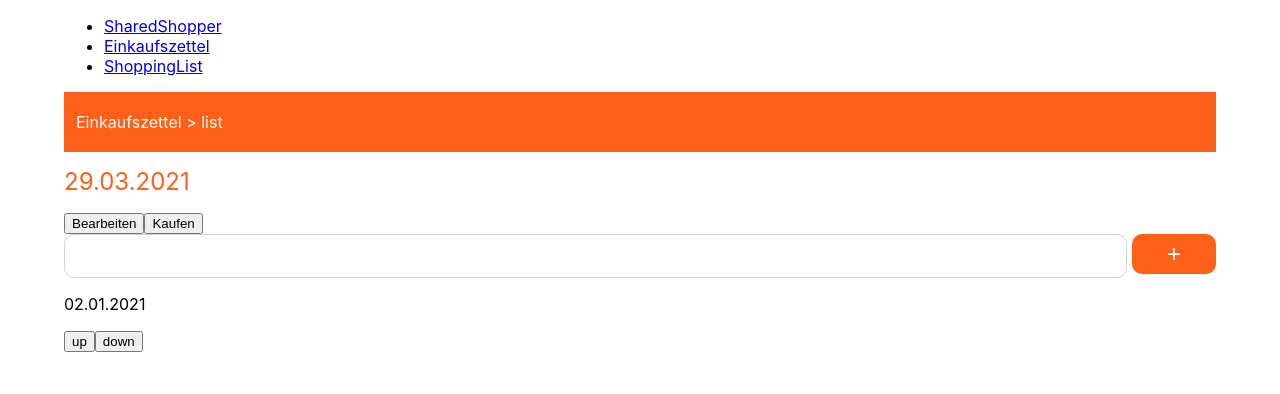
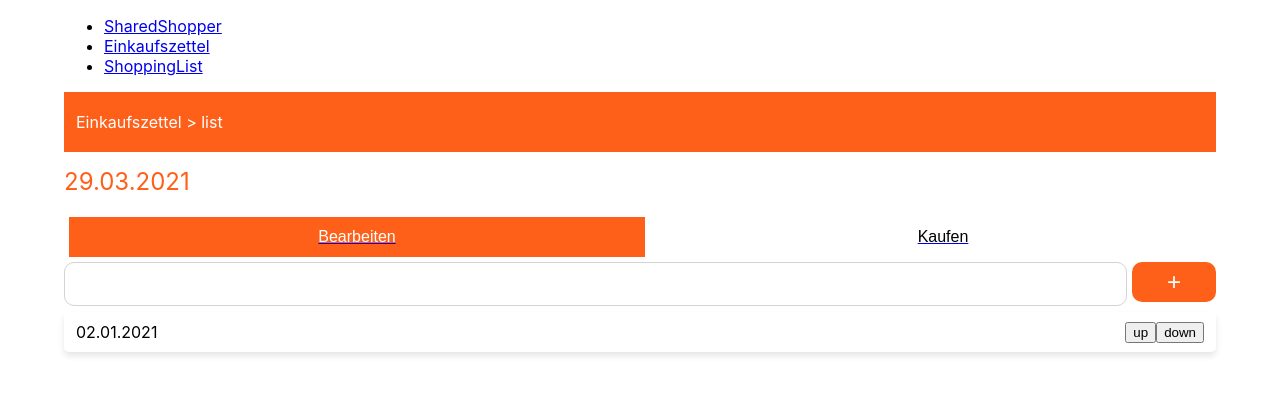
Before and after one commit to fonzerelly/shared-shopper, a React (Create React App) app: page /list/shoppinglist/kaufen in a window 1280 px wide. Shown: the top 394 px of the page. Built offline with nearby package versions, Linux system fonts and the light colour scheme; the HTML template or start-up script is replaced by a standard one.

Commit message:
#13 Added Component ProductChange and CSS

```diff
--- /dev/null
+++ b/src/Components/Components.css
@@ -0,0 +1,14 @@
+.Product {
+    background: #ffffff;
+    box-shadow: 0px 4px 6px rgba(0, 0, 0, 0.1);
+    border-radius: 5px;
+    height: 40px;
+    display: flex;
+    flex-direction: row;
+    justify-content: space-between;
+    align-items: center;
+    padding: 0px 12px;
+    font-size: 16px;
+    line-height: 19px;
+    margin: 6px 0px;
+}
--- /dev/null
+++ b/src/Components/ProductChange.tsx
@@ -0,0 +1,11 @@
+import './Components.css';
+
+export default function ProductChange() {
+    return <div className="Product">
+        <p>02.01.2021</p>
+        <div className="Up_Down">
+        <button className="UpButton">up</button>
+        <button className="UpButton">down</button>
+        </div>
+    </div>
+}
--- a/src/List/List.css
+++ b/src/List/List.css
@@ -77,3 +77,27 @@ h1 {
     padding: 0;
     border: none;
 }
+
+.tab{
+    display:flex;
+    flex-direction: row;
+}
+
+.tabLinks{
+    height: 40px;
+    width: 45vw;
+    display: flex;
+    justify-content: center;
+    align-items: center;
+    background-color: white;
+    color:black;
+    border: none;
+    font-size: 16px;
+    margin: 5px;
+}
+
+.tabLinksActive {
+    background-color: var(--primary);
+    color:white;
+    width: 45vw;
+}
--- a/src/ShoppingList/ShoppingList.tsx
+++ b/src/ShoppingList/ShoppingList.tsx
@@ -8,7 +8,7 @@ import {
 import App from "../App"
 import '../List/List.css';
 import Header from '../Header/Header'
-import Product from '../Product/Product'
+import ProductChange from '../Components/ProductChange'
 
 
 
@@ -17,8 +17,8 @@ export default function ShoppingList() {
         <Header />
         <h1>29.03.2021</h1>
         <div className="tab">
-            <Link to="/list/shoppinglist/bearbeiten"><button className="tablinks" >Bearbeiten</button></Link>
-            <Link to="/list/shoppinglist/kaufen"><button className="tablinks" >Kaufen</button></Link>
+            <Link to="/list/shoppinglist/bearbeiten"><button className="tabLinks tabLinksActive" >Bearbeiten</button></Link>
+            <Link to="/list/shoppinglist/kaufen"><button className="tabLinks" >Kaufen</button></Link>
         </div>
         <Switch>
             <Route path = "/list/shoppinglist/bearbeiten">
@@ -26,14 +26,14 @@ export default function ShoppingList() {
                     <input className="ListInput"></input>
                     <button className="ListButton">+</button>
                 </div>
-                <Product />
+                <ProductChange />
             </Route>
             <Route path = "/list/shoppinglist/kaufen">
                 <div className="Add">
                     <input className="ListInput"></input>
                     <button className="ListButton">+</button>
                 </div>
-                <Product />
+                <ProductChange />
             </Route>
         </Switch>
     </div>;
```
Also changed, not shown: src/Product/Product.css (added).
